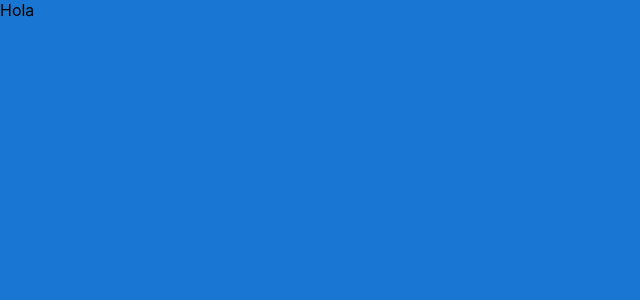
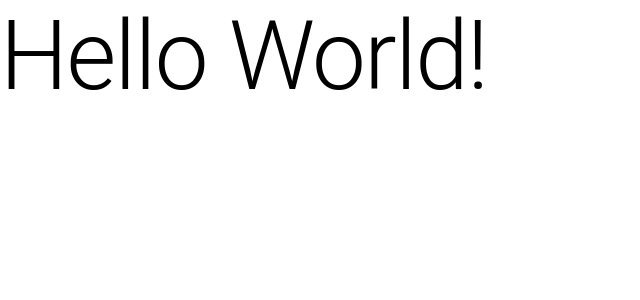
Before and after one commit to jyturrieta/codewave-www, a React (Create React App) app: page / in a window 1280 px wide. Shown: the top 300 px of the page, without its empty margins (0-640 px from the left). Built offline with nearby package versions, Linux system fonts and the light colour scheme.

Commit message:
agregado tema (FIXEAR)

```diff
--- a/src/App.js
+++ b/src/App.js
@@ -1,9 +1,13 @@
-import { Box } from "@mui/material";
+import { Box, Typography } from "@mui/material";
 
 function App() {
   return (
     <div className="App">
-      <Box sx={{ bgcolor: 'primary.main', height: '100vh' }}> Hola </Box>
+      <Box sx={{ color:"secondary"}}>
+        <Typography variant="h1" color="edit">
+          Hello World!
+        </Typography>
+      </Box>
     </div>
   );
 }
--- a/src/index.js
+++ b/src/index.js
@@ -3,11 +3,17 @@ import ReactDOM from 'react-dom/client';
 import './index.css';
 import App from './App';
 import reportWebVitals from './reportWebVitals';
+import theme from './theme';
+import {ThemeProvider} from '@emotion/react';
 
 const root = ReactDOM.createRoot(document.getElementById('root'));
 root.render(
   <React.StrictMode>
-    <App />
+
+    <ThemeProvider theme={theme} >
+      <App />
+    </ThemeProvider>
+
   </React.StrictMode>
 );
 
--- /dev/null
+++ b/src/theme.js
@@ -0,0 +1,26 @@
+import { createTheme } from "@mui/material";
+
+const theme = createTheme({
+    palette: {
+        primary: {
+            main: "#004177"
+        },
+        secondary: {
+            main: "#00a4ca"
+        },
+        relaxed: {
+            main: "#57a52d"
+        },
+        black: {
+            main: "#000000"
+        },
+        white: {
+            main: "#ffffff"
+        },
+        grey: {
+            main: "#777779"
+        }
+    }
+});
+
+export default theme;
```
Also changed, not shown: public/logo192.png (deleted), public/logo512.png (deleted).
